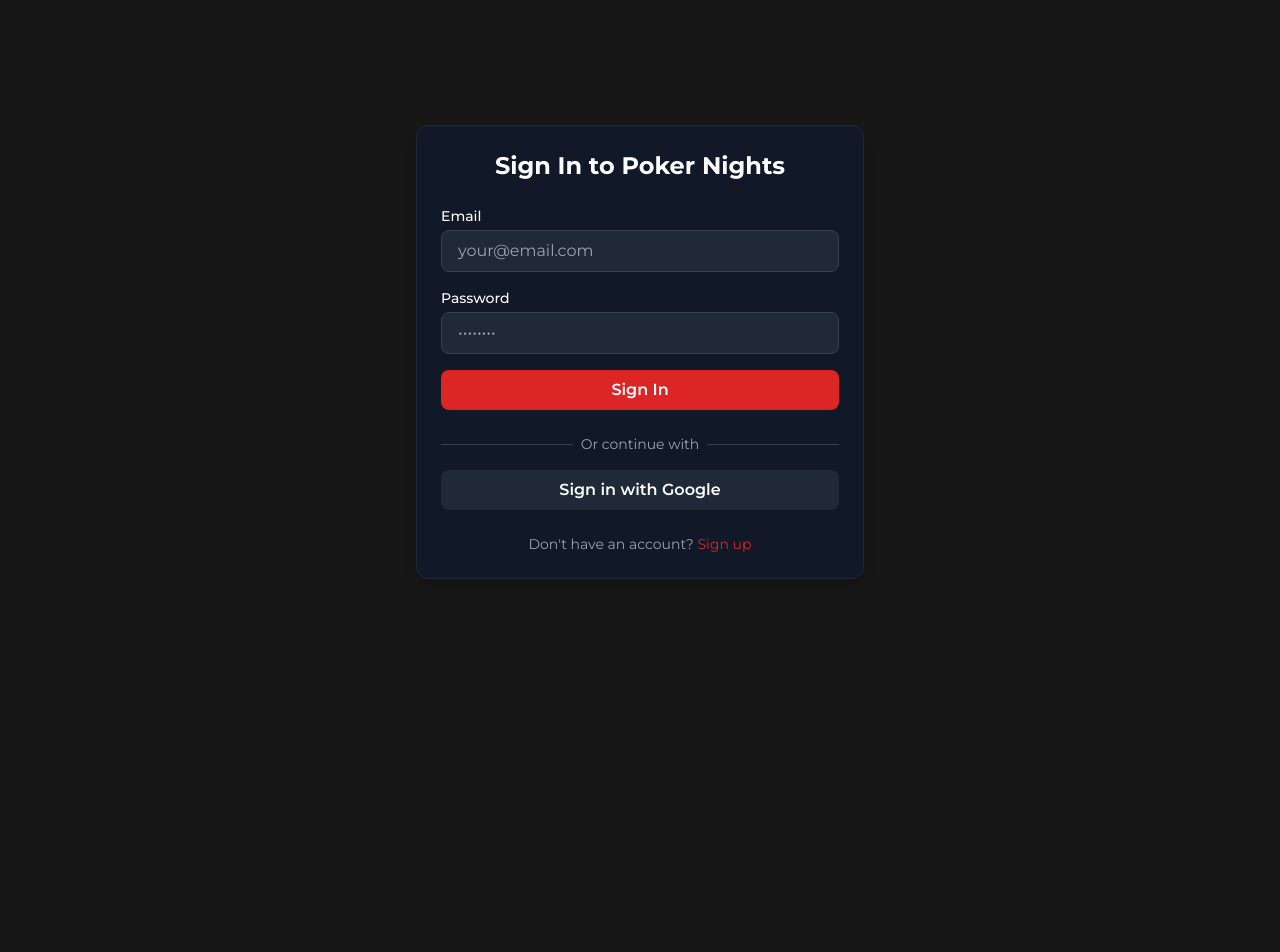
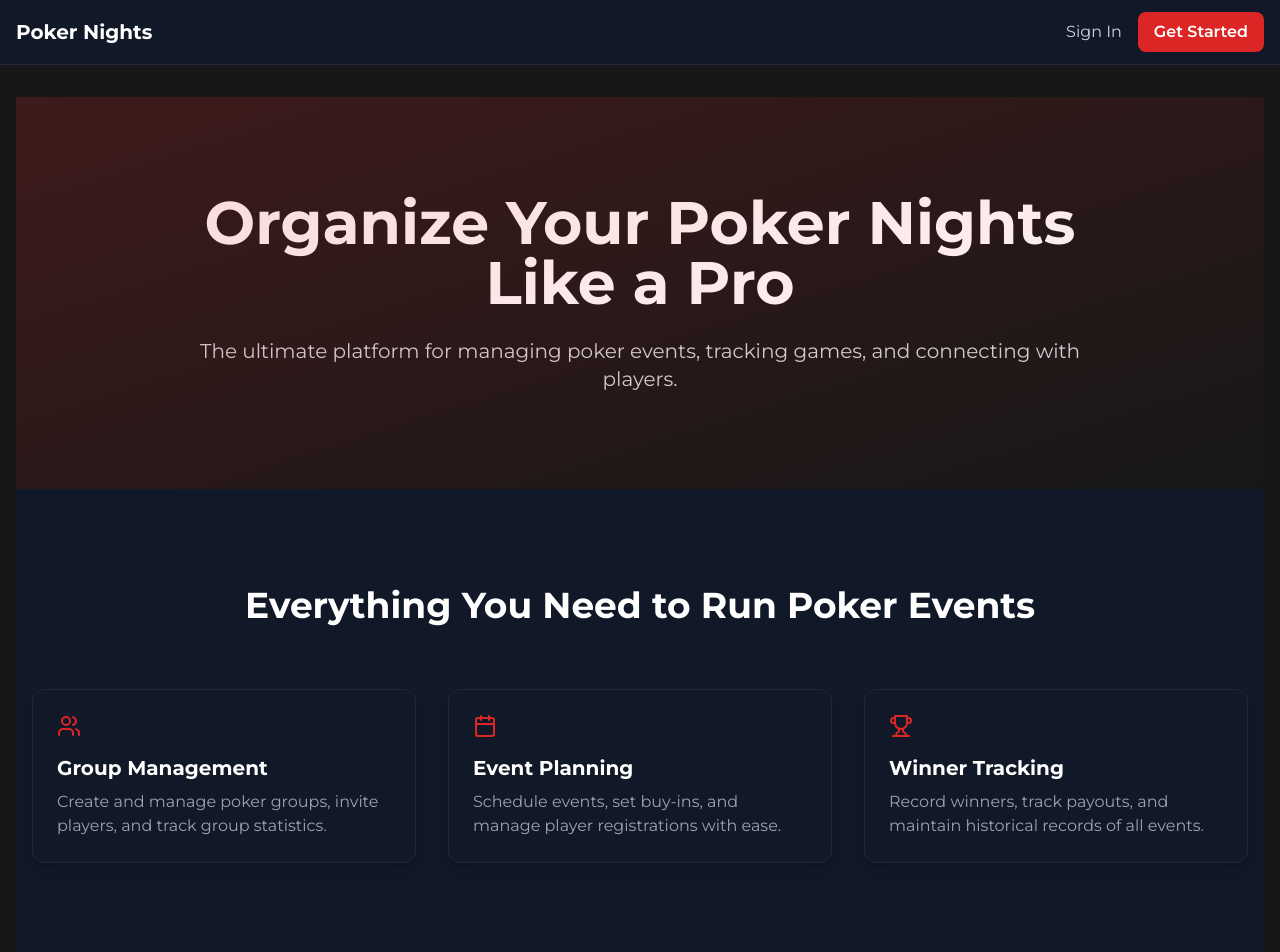
Before and after one commit to physikal/PokerEvents, a React (Vite) app: page / in a window 1280 px wide. Before the commit this address led to /#/login. Shown: the top 952 px of the page. Before the commit the page ends 800 px from the top, so only its background shows below. Built offline with nearby package versions, Linux system fonts and the light colour scheme; no server answers.

Commit message:
v0.8
Landing page

```diff
--- a/src/App.tsx
+++ b/src/App.tsx
@@ -1,9 +1,10 @@
 import { HashRouter as Router, Routes, Route } from 'react-router-dom';
 import { Toaster } from 'react-hot-toast';
 import { AuthProvider } from './contexts/AuthContext';
+import RequireProfile from './components/RequireProfile';
 import PrivateRoute from './components/PrivateRoute';
-import RequireProfile from './components/RequireProfile';
 import Navbar from './components/Navbar';
+import Landing from './pages/Landing';
 import Login from './pages/Login';
 import Register from './pages/Register';
 import Dashboard from './pages/Dashboard';
@@ -22,9 +23,10 @@ function App() {
           <Navbar />
           <div className="container mx-auto px-4 py-8">
             <Routes>
+              <Route path="/" element={<Landing />} />
               <Route path="/login" element={<Login />} />
               <Route path="/register" element={<Register />} />
-              <Route path="/" element={<PrivateRoute><RequireProfile><Dashboard /></RequireProfile></PrivateRoute>} />
+              <Route path="/dashboard" element={<PrivateRoute><RequireProfile><Dashboard /></RequireProfile></PrivateRoute>} />
               <Route path="/history" element={<PrivateRoute><RequireProfile><History /></RequireProfile></PrivateRoute>} />
               <Route path="/create-event" element={<PrivateRoute><RequireProfile><CreateEvent /></RequireProfile></PrivateRoute>} />
               <Route path="/event/:id" element={<PrivateRoute><RequireProfile><EventDetails /></RequireProfile></PrivateRoute>} />
--- a/src/components/Navbar.tsx
+++ b/src/components/Navbar.tsx
@@ -1,27 +1,37 @@
-import { Link } from 'react-router-dom';
+import { Link, useLocation } from 'react-router-dom';
 import { useAuth } from '../contexts/AuthContext';
 import { User, History, LayoutDashboard, Users } from 'lucide-react';
 
 export default function Navbar() {
   const { user, logout } = useAuth();
+  const location = useLocation();
+  const isLandingPage = location.pathname === '/';
 
-  if (!user) return null;
+  if (!user && !isLandingPage) return null;
 
   return (
     <nav className="bg-gray-900 border-b border-gray-800">
       <div className="container mx-auto px-4">
         <div className="flex items-center justify-between h-16">
-          <Link to="/" className="text-xl font-bold text-white">
+          <Link to={user ? '/dashboard' : '/'} className="text-xl font-bold text-white">
             Poker Nights
           </Link>
 
+          {user ? (
             <div className="flex items-center space-x-6">
               <Link
-              to="/"
+                to="/dashboard"
                 className="text-gray-300 hover:text-white transition-colors flex items-center gap-2"
               >
                 <LayoutDashboard size={18} />
                 Dashboard
+              </Link>
+              <Link
+                to="/history"
+                className="text-gray-300 hover:text-white transition-colors flex items-center gap-2"
+              >
+                <History size={18} />
+                History
               </Link>
               <Link
                 to="/groups"
@@ -29,13 +39,6 @@ export default function Navbar() {
               >
                 <Users size={18} />
                 Groups
-            </Link>
-            <Link
-              to="/history"
-              className="text-gray-300 hover:text-white transition-colors flex items-center gap-2"
-            >
-              <History size={18} />
-              History
               </Link>
               <Link
                 to="/profile"
@@ -51,6 +54,22 @@ export default function Navbar() {
                 Logout
               </button>
             </div>
+          ) : (
+            <div className="flex items-center space-x-4">
+              <Link
+                to="/login"
+                className="text-gray-300 hover:text-white transition-colors"
+              >
+                Sign In
+              </Link>
+              <Link
+                to="/register"
+                className="btn-primary"
+              >
+                Get Started
+              </Link>
+            </div>
+          )}
         </div>
       </div>
     </nav>
--- a/src/pages/History.tsx
+++ b/src/pages/History.tsx
@@ -2,20 +2,26 @@ import { useState, useEffect } from 'react';
 import { Trophy } from 'lucide-react';
 import { usePokerEvents } from '../hooks/usePokerEvents';
 import { useAuth } from '../contexts/AuthContext';
+import { PokerEvent, UserInfo } from '../types';
 import WinnerModal from '../components/WinnerModal';
-import { PokerEvent, UserInfo } from '../types';
 import { formatToPacific } from '../utils/dateUtils';
 import { doc, updateDoc, collection, query, where, getDocs } from 'firebase/firestore';
 import { db } from '../lib/firebase';
 import { toast } from 'react-hot-toast';
 
+interface EventWithParticipants extends PokerEvent {
+  participantNames: Record<string, string>;
+}
+
 export default function History() {
-  const { events: pastEvents, loading } = usePokerEvents('past');
+  const { events: pastEvents, loading: eventsLoading } = usePokerEvents('past');
   const { user } = useAuth();
   const [selectedEvent, setSelectedEvent] = useState<PokerEvent | null>(null);
   const [participants, setParticipants] = useState<Record<string, UserInfo>>({});
+  const [processedEvents, setProcessedEvents] = useState<EventWithParticipants[]>([]);
+  const [isReady, setIsReady] = useState(false);
 
-  // Fetch all unique participant details across all events
+  // Process events and participant data
   useEffect(() => {
     const fetchParticipants = async () => {
       try {
@@ -45,16 +51,36 @@ export default function History() {
           });
 
           setParticipants(participantsMap);
+
+          // Process events with participant names
+          const processed = pastEvents.map(event => ({
+            ...event,
+            participantNames: Object.keys(participantsMap).reduce((acc, userId) => ({
+              ...acc,
+              [userId]: participantsMap[userId].displayName || participantsMap[userId].email || userId
+            }), {})
+          }));
+
+          setProcessedEvents(processed);
+        } else {
+          setProcessedEvents(pastEvents.map(event => ({
+            ...event,
+            participantNames: {}
+          })));
         }
+        setIsReady(true);
       } catch (error) {
         console.error('Error fetching participants:', error);
+        setIsReady(true);
       }
     };
 
-    if (pastEvents.length > 0) {
+    if (!eventsLoading && pastEvents.length > 0) {
       fetchParticipants();
+    } else if (!eventsLoading) {
+      setIsReady(true);
     }
-  }, [pastEvents]);
+  }, [pastEvents, eventsLoading]);
 
   const handleSetWinners = async (winners: PokerEvent['winners']) => {
     if (!selectedEvent) return;
@@ -73,12 +99,7 @@ export default function History() {
     }
   };
 
-  const getParticipantName = (userId: string) => {
-    const participant = participants[userId];
-    return participant?.displayName || participant?.email || userId;
-  };
-
-  if (loading) {
+  if (eventsLoading || !isReady) {
     return <div>Loading...</div>;
   }
 
@@ -88,14 +109,14 @@ export default function History() {
         <h1 className="text-2xl font-bold">Event History</h1>
       </div>
 
-      {pastEvents.length === 0 ? (
+      {processedEvents.length === 0 ? (
         <div className="card text-center py-12">
           <p className="text-gray-400">No past events found</p>
           <p className="text-sm text-gray-500">Join or create an event to start your poker journey!</p>
         </div>
       ) : (
         <div className="grid gap-6">
-          {pastEvents.map((event) => (
+          {processedEvents.map((event) => (
             <div key={event.id} className="card">
               <div className="flex flex-col md:flex-row justify-between">
                 <div className="space-y-4">
@@ -127,17 +148,17 @@ export default function History() {
                       <div className="space-y-2">
                         {event.winners.first && (
                           <div className="text-poker-gold">
-                            1st - {getParticipantName(event.winners.first.userId)} (${event.winners.first.prize})
+                            1st - {event.participantNames[event.winners.first.userId]} (${event.winners.first.prize})
                           </div>
                         )}
                         {event.winners.second && (
                           <div className="text-gray-400">
-                            2nd - {getParticipantName(event.winners.second.userId)} (${event.winners.second.prize})
+                            2nd - {event.participantNames[event.winners.second.userId]} (${event.winners.second.prize})
                           </div>
                         )}
                         {event.winners.third && (
                           <div className="text-amber-700">
-                            3rd - {getParticipantName(event.winners.third.userId)} (${event.winners.third.prize})
+                            3rd - {event.participantNames[event.winners.third.userId]} (${event.winners.third.prize})
                           </div>
                         )}
                       </div>
--- /dev/null
+++ b/src/pages/Landing.tsx
@@ -0,0 +1,135 @@
+import { Link } from 'react-router-dom';
+import { ArrowRight, Users, Calendar, Trophy, ChevronRight } from 'lucide-react';
+
+const features = [
+  {
+    title: 'Event Management',
+    description: 'Create and manage poker events with ease. Set buy-ins, player limits, and track attendance.',
+    image: 'https://firebasestorage.googleapis.com/v0/b/pokerevents-3639d.firebasestorage.app/o/EventManagement.png?alt=media&token=e775e39e-ce6a-4346-b93a-12a3822a59b1'
+  },
+  {
+    title: 'Group Organization',
+    description: 'Create groups for regular players, track statistics, and maintain leaderboards.',
+    image: 'https://firebasestorage.googleapis.com/v0/b/pokerevents-3639d.firebasestorage.app/o/GroupDetails.png?alt=media&token=780556d3-3016-4fdc-bccc-09367607b78d'
+  },
+  {
+    title: 'Event History',
+    description: 'Keep track of past events, winners, and payouts with detailed history tracking.',
+    image: 'https://firebasestorage.googleapis.com/v0/b/pokerevents-3639d.firebasestorage.app/o/EventHistory.png?alt=media&token=04fbd1a2-2df3-4ef5-b649-cf8b58f45a5f'
+  }
+];
+
+const highlights = [
+  {
+    icon: <Users className="w-6 h-6" />,
+    title: 'Group Management',
+    description: 'Create and manage poker groups, invite players, and track group statistics.'
+  },
+  {
+    icon: <Calendar className="w-6 h-6" />,
+    title: 'Event Planning',
+    description: 'Schedule events, set buy-ins, and manage player registrations with ease.'
+  },
+  {
+    icon: <Trophy className="w-6 h-6" />,
+    title: 'Winner Tracking',
+    description: 'Record winners, track payouts, and maintain historical records of all events.'
+  }
+];
+
+export default function Landing() {
+  return (
+    <div className="min-h-screen bg-poker-black">
+      {/* Hero Section */}
+      <div className="relative overflow-hidden">
+        <div className="absolute inset-0 bg-gradient-to-br from-poker-red/20 to-transparent" />
+        <div className="container mx-auto px-4 py-16 md:py-24">
+          <div className="max-w-4xl mx-auto text-center">
+            <h1 className="text-4xl md:text-6xl font-bold mb-6">
+              Organize Your Poker Nights Like a Pro
+            </h1>
+            <p className="text-xl text-gray-300">
+              The ultimate platform for managing poker events, tracking games, and connecting with players.
+            </p>
+          </div>
+        </div>
+      </div>
+
+      {/* Features Section */}
+      <div className="py-16 md:py-24 bg-gray-900">
+        <div className="container mx-auto px-4">
+          <h2 className="text-3xl md:text-4xl font-bold text-center mb-16">
+            Everything You Need to Run Poker Events
+          </h2>
+          <div className="grid md:grid-cols-3 gap-8">
+            {highlights.map((highlight, index) => (
+              <div key={index} className="card p-6">
+                <div className="text-poker-red mb-4">{highlight.icon}</div>
+                <h3 className="text-xl font-bold mb-2">{highlight.title}</h3>
+                <p className="text-gray-400">{highlight.description}</p>
+              </div>
+            ))}
+          </div>
+        </div>
+      </div>
+
+      {/* Screenshot Showcase */}
+      <div className="py-16 md:py-24">
+        <div className="container mx-auto px-4">
+          <div className="space-y-24">
+            {features.map((feature, index) => (
+              <div
+                key={index}
+                className={`flex flex-col ${
+                  index % 2 === 0 ? 'md:flex-row' : 'md:flex-row-reverse'
+                } gap-8 items-center`}
+              >
+                <div className="flex-1">
+                  <h3 className="text-2xl md:text-3xl font-bold mb-4">
+                    {feature.title}
+                  </h3>
+                  <p className="text-gray-300 text-lg mb-6">
+                    {feature.description}
+                  </p>
+                  <Link
+                    to="/register"
+                    className="text-poker-red hover:text-red-400 font-semibold flex items-center gap-2"
+                  >
+                    Get Started
+                    <ChevronRight className="w-5 h-5" />
+                  </Link>
+                </div>
+                <div className="flex-1">
+                  <img
+                    src={feature.image}
+                    alt={feature.title}
+                    className="rounded-lg shadow-xl"
+                  />
+                </div>
+              </div>
+            ))}
+          </div>
+        </div>
+      </div>
+
+      {/* CTA Section */}
+      <div className="py-16 md:py-24 bg-gradient-to-br from-poker-red to-red-800">
+        <div className="container mx-auto px-4 text-center">
+          <h2 className="text-3xl md:text-4xl font-bold mb-6">
+            Ready to Elevate Your Poker Nights?
+          </h2>
+          <p className="text-xl text-gray-100 mb-8 max-w-2xl mx-auto">
+            Join now and start organizing professional-level poker events with your friends.
+          </p>
+          <Link
+            to="/register"
+            className="btn-primary bg-white text-poker-red hover:bg-gray-100 text-lg px-8 py-3 inline-flex items-center gap-2"
+          >
+            Create Your Account
+            <ArrowRight className="w-5 h-5" />
+          </Link>
+        </div>
+      </div>
+    </div>
+  );
+}
```
Also changed, not shown: 1 other file (tests, documents, lock files or other folders). Lines whose indentation alone changed are shown as unchanged.
